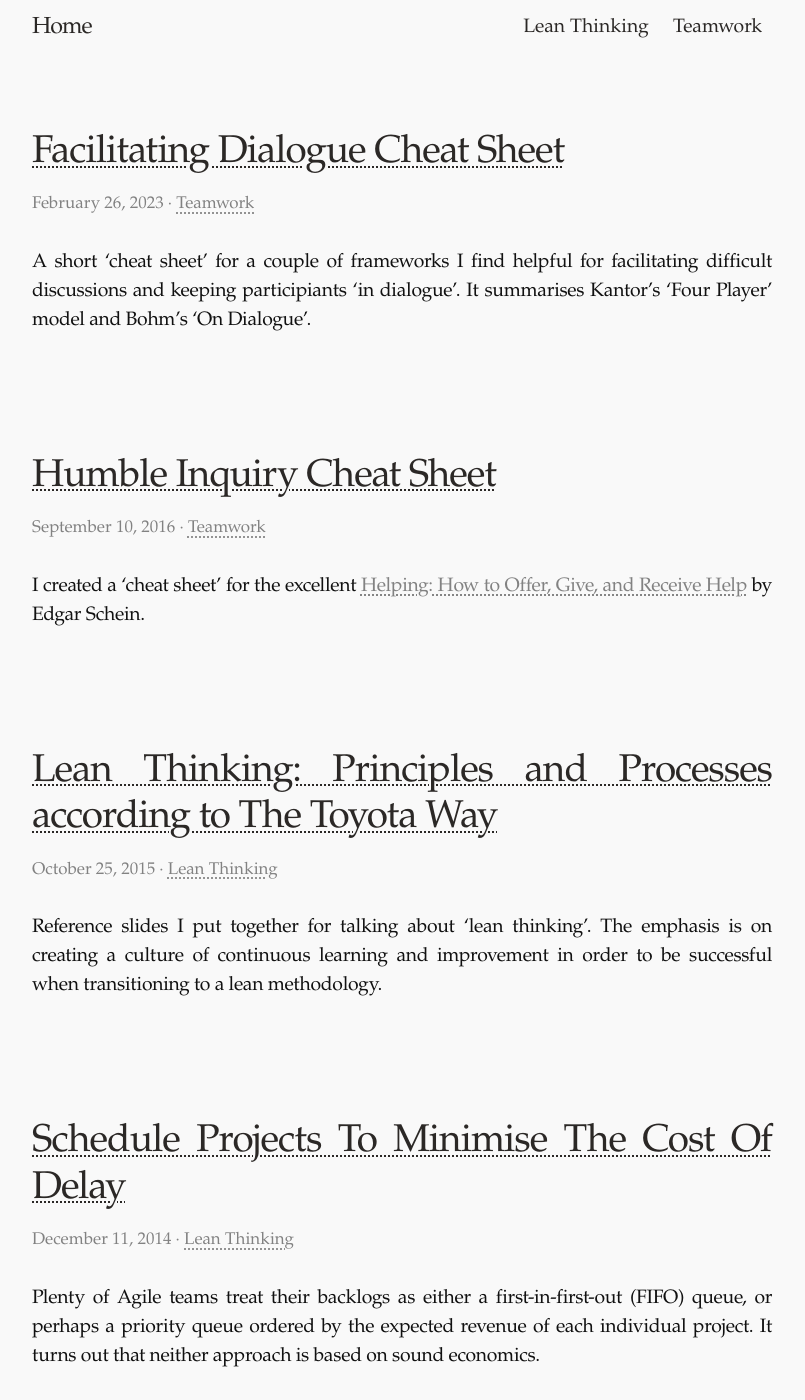
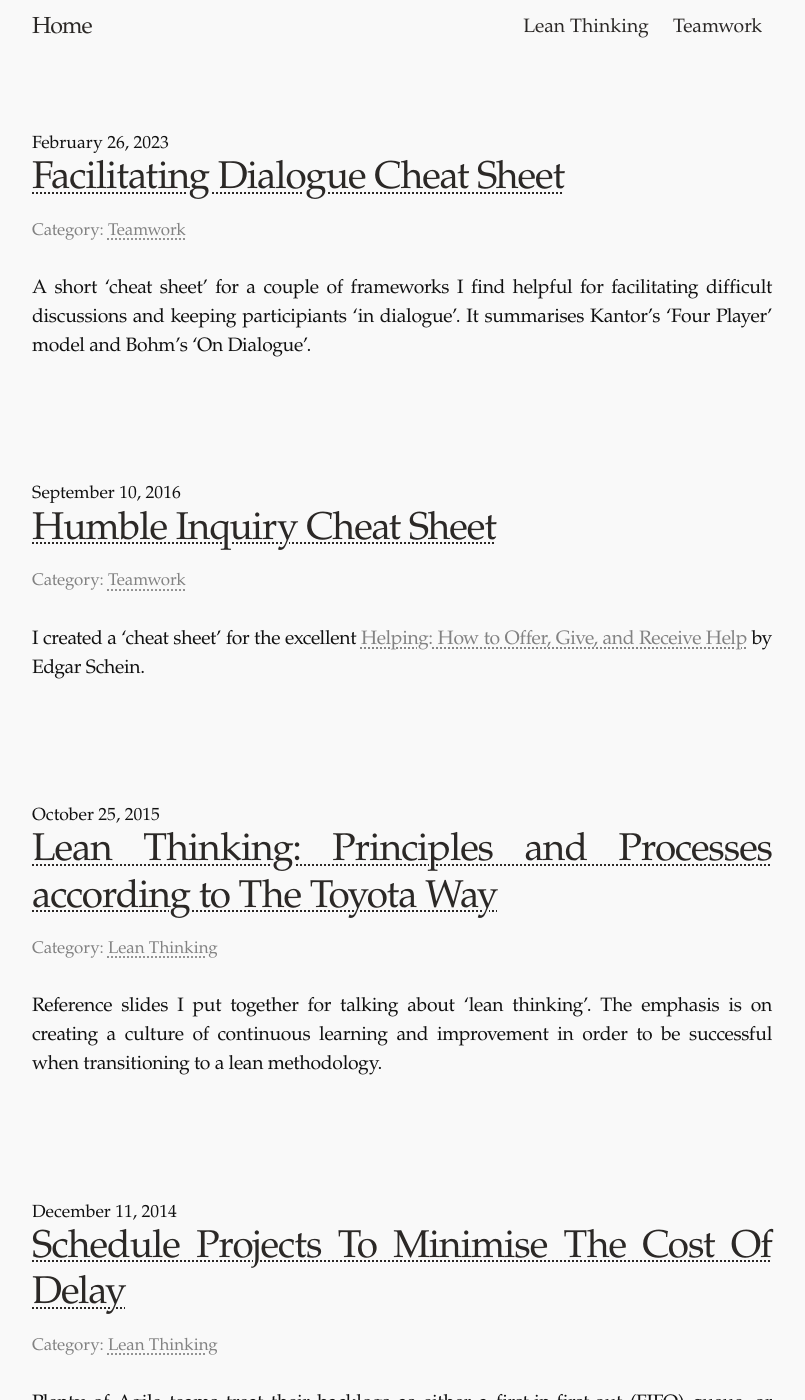
Before and after one commit to jbrunton/jbrunton.com, a Jekyll site: the page built from index.html, in a window 1280 px wide and 1400 px high. Shown: the whole window, without its empty margins (238-1043 px from the left). Built offline with Jekyll 4.4.1, drawn with Linux system fonts in a browser that asks for light colours; nearby versions of some CDN libraries; some of the changed text lies outside the part shown.

Commit message:
feat: style dates

```diff
--- a/_includes/post_link.html
+++ b/_includes/post_link.html
@@ -1,13 +1,13 @@
 <li>
   <div class="post-header">
+    <time>{{ include.post.date | date: "%B %-d, %Y" }}</time>
+
     <h1>
       <a class="post-link" href="{{ include.post.url | prepend: site.baseurl }}">{{ include.post.title }}</a>
     </h1>
 
     <div class="post-meta">
-      {{ include.post.date | date: "%B %-d, %Y" }}
-      &middot;
-      {% include category_link.html category=include.post.category %}
+      Category: {% include category_link.html category=include.post.category %}
     </div>
   </div>
 
--- a/_layouts/post.html
+++ b/_layouts/post.html
@@ -4,11 +4,11 @@ layout: default
 <article class="post" itemscope itemtype="http://schema.org/BlogPosting">
 
   <header class="post-header">
+    <time>{{ page.date | date: "%B %-d, %Y" }}</time>
+
     <h1 class="post-title" itemprop="name headline">{{ page.title }}</h1>
     <div class="post-meta">
-      {{ page.date | date: "%B %-d, %Y" }}
-      &middot;
-      {% include category_link.html category=page.category %}
+      Category: {% include category_link.html category=page.category %}
     </div>
   </header>
 
```
